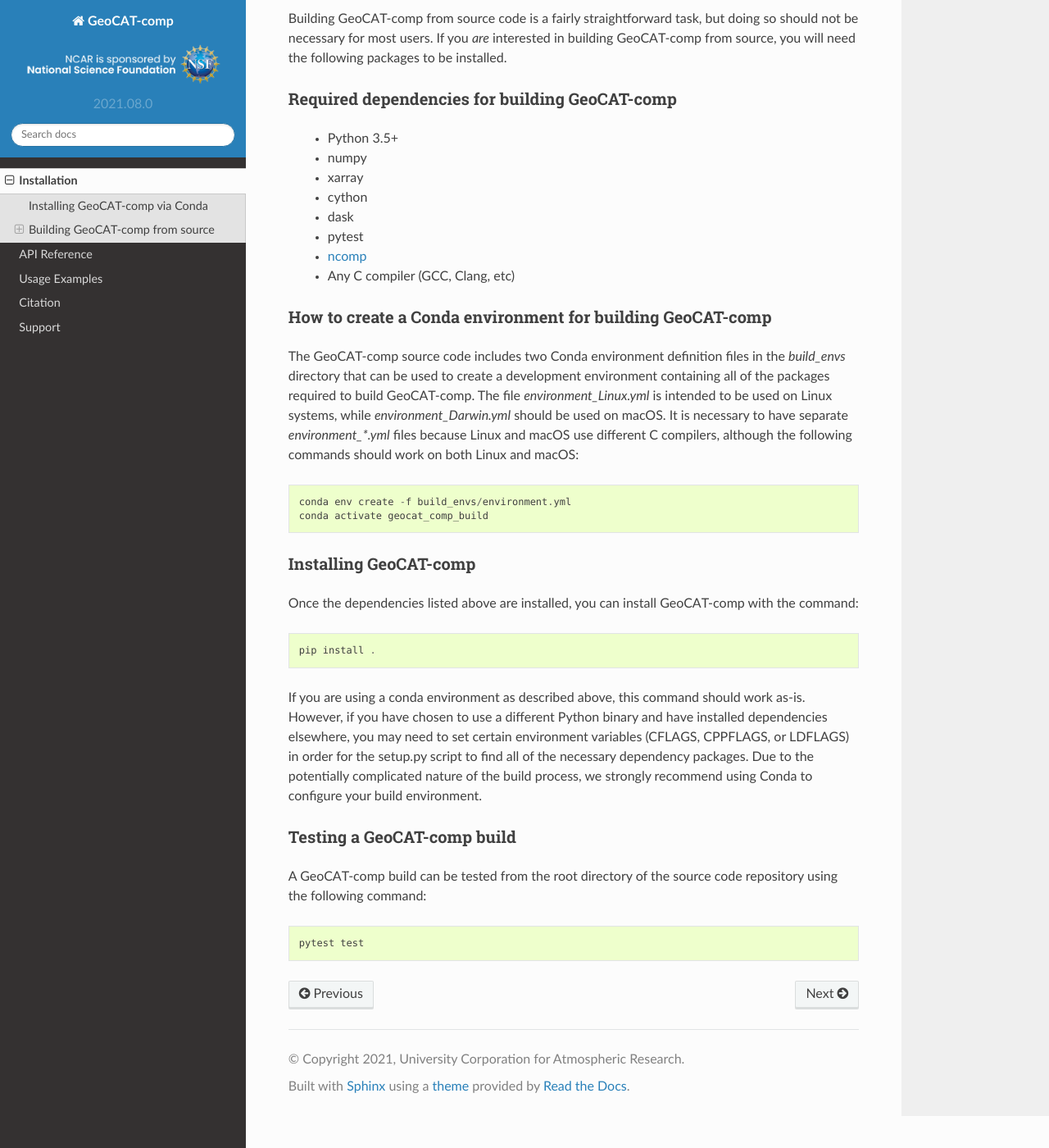
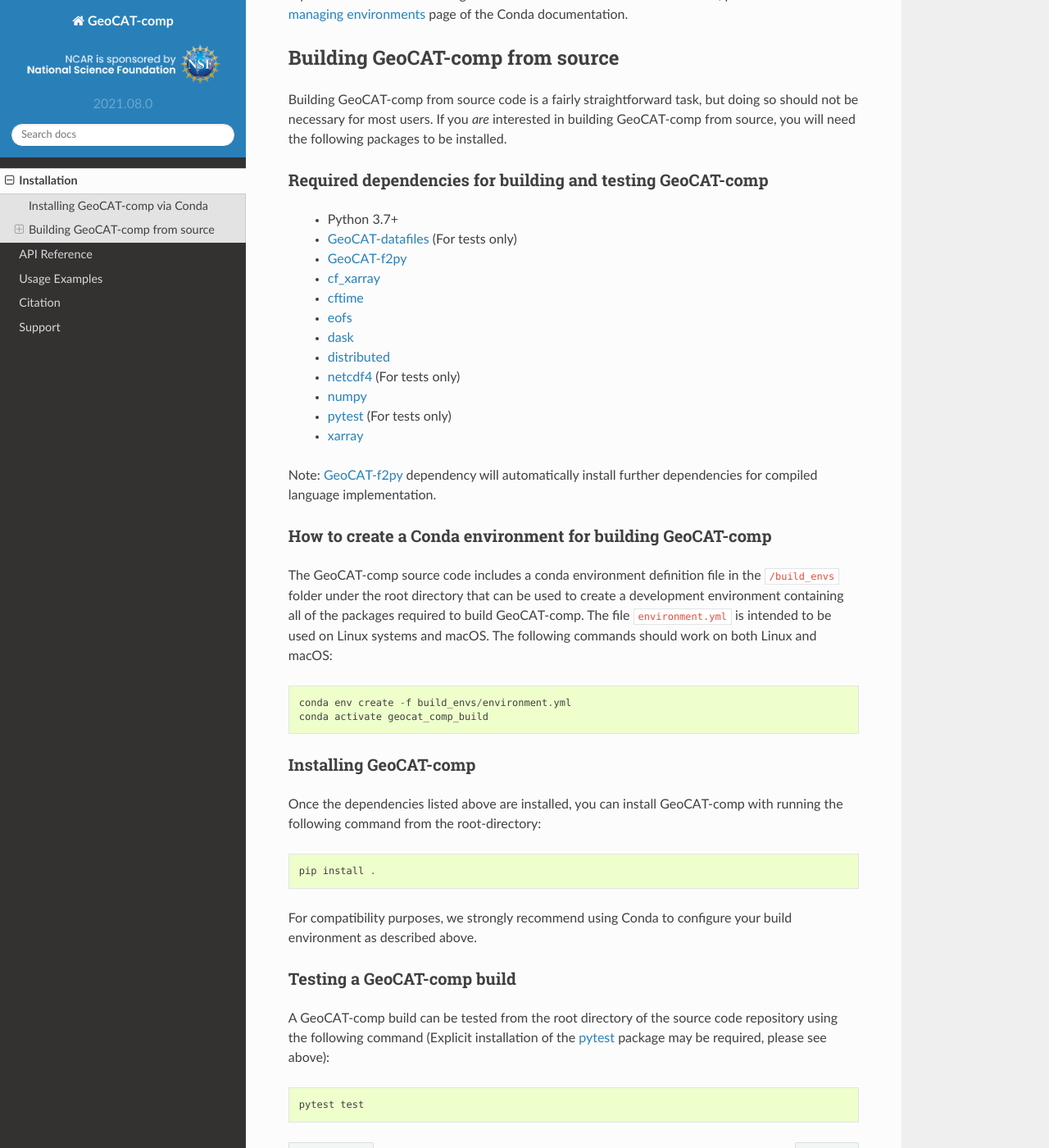
Before and after one commit to NCAR/geocat-comp, a Sphinx documentation site: the page built from docs/installation.rst, in a window 1280 px wide and 1400 px high, scrolled down 1121 px. Shown: the whole window at 82% size. Built offline with Sphinx 7.4.7 and the Read the Docs theme 2.0.0, drawn with Linux system fonts in a browser that asks for light colours; some of the changed text lies outside the part shown.

Commit message:
Updating `doc/installation.rst`
Signed-off-by: hCraker <hcraker@purdue.edu>

```diff
--- a/docs/installation.rst
+++ b/docs/installation.rst
@@ -1,5 +1,9 @@
 Installation
 ============
+
+This installation guide includes only the GeoCAT-comp installation and build instructions.
+Please refer to `GeoCAT Contributor's Guide <https://geocat.ucar.edu/pages/contributing.html>`_ for installation of
+the whole GeoCAT project.
 
 Installing GeoCAT-comp via Conda
 --------------------------------
@@ -14,29 +18,29 @@
 
     conda activate geocat
 
-Example code provided with this documentation frequently makes use of other
-software packages, such as Matplotlib, Cartopy, PyNGL, and Jupyter, which you
-may wish to install into your geocat environment.  The following `conda create`
-command can be used to create a new conda environment that includes some of
-these additional commonly used Python packages pre-installed::
+If you somewhat need to make use of other software packages, such as Matplotlib,
+Cartopy, Jupyter, etc. with GeoCAT-comp, you may wish to install into your :code:`geocat`
+environment.  The following :code:`conda create` command can be used to create a new
+:code:`conda` environment that includes some of these additional commonly used Python
+packages pre-installed::
 
-    conda create -n geocat -c conda-forge -c ncar geocat-comp pyngl matplotlib cartopy jupyter
+    conda create -n geocat -c conda-forge -c ncar geocat-comp matplotlib cartopy jupyter
 
 Alternatively, if you already created a conda environment using the first
 command (without the extra packages), you can activate and install the packages
 in an existing environment with the following commands::
 
     conda activate geocat # or whatever your environment is called
-    conda install -c conda-forge pyngl matplotlib cartopy jupyter
+    conda install -c conda-forge matplotlib cartopy jupyter
 
-Please note that the use of the conda-forge channel is essential to guarantee
+Please note that the use of the :code:`conda-forge` channel is essential to guarantee
 compatibility between dependency packages.
 
 Also, note that the Conda package manager automatically installs all `required`
-dependencies, meaning it is not necessary to explicitly install Python, NumPy,
-Xarray, or Dask when creating an envionment.  Although packages like Matplotlib
-are often used with GeoCAT-comp, they are considered `optional` dependencies and
-must be explicitly installed.
+dependencies of GeoCAT-comp, meaning it is not necessary to explicitly install
+Python, NumPy, Xarray, or Dask when creating an envionment and installing GeoCAT-comp.
+Although packages like Matplotlib are often used with GeoCAT-comp, they are considered
+`optional` dependencies and must be explicitly installed.
 
 If you are interested in learning more about how Conda environments work, please
 visit the `managing environments <https://docs.conda.io/projects/conda/en/latest/user-guide/tasks/manage-environments.html>`_
@@ -51,29 +55,34 @@
 building GeoCAT-comp from source, you will need the following packages to be
 installed.
 
-Required dependencies for building GeoCAT-comp
-^^^^^^^^^^^^^^^^^^^^^^^^^^^^^^^^^^^^^^^^^^^^^^
+Required dependencies for building and testing GeoCAT-comp
+^^^^^^^^^^^^^^^^^^^^^^^^^^^^^^^^^^^^^^^^^^^^^^^^^^^^^^^^^^
 
-    - Python 3.5+
-    - numpy
-    - xarray
-    - cython
-    - dask
-    - pytest
-    - `ncomp <http://github.com/NCAR/ncomp/>`_
-    - Any C compiler (GCC, Clang, etc)
+    - Python 3.7+
+    - `GeoCAT-datafiles <https://github.com/NCAR/geocat-datafiles>`_  (For tests only)
+    - `GeoCAT-f2py <https://github.com/NCAR/geocat-f2py>`_
+    - `cf_xarray <https://cf-xarray.readthedocs.io/en/latest/>`_
+    - `cftime <https://unidata.github.io/cftime/>`_
+    - `eofs <https://ajdawson.github.io/eofs/latest/index.html>`_
+    - `dask <https://dask.org/>`_
+    - `distributed <https://distributed.readthedocs.io/en/latest/>`_
+    - `netcdf4 <https://unidata.github.io/netcdf4-python/>`_  (For tests only)
+    - `numpy <https://numpy.org/doc/stable/>`_
+    - `pytest <https://docs.pytest.org/en/stable/>`_  (For tests only)
+    - `xarray <http://xarray.pydata.org/en/stable/>`_
+
+Note: `GeoCAT-f2py <https://github.com/NCAR/geocat-f2py>`_ dependency will automatically
+install further dependencies for compiled language implementation.
 
 
 How to create a Conda environment for building GeoCAT-comp
 ^^^^^^^^^^^^^^^^^^^^^^^^^^^^^^^^^^^^^^^^^^^^^^^^^^^^^^^^^^
 
-The GeoCAT-comp source code includes two Conda environment definition files in
-the `build_envs` directory that can be used to create a development environment
-containing all of the packages required to build GeoCAT-comp.  The file
-`environment_Linux.yml` is intended to be used on Linux systems, while
-`environment_Darwin.yml` should be used on macOS.  It is necessary to have
-separate `environment_*.yml` files because Linux and macOS use different C
-compilers, although the following commands should work on both Linux and macOS::
+The GeoCAT-comp source code includes a conda environment definition file in
+the :code:`/build_envs` folder under the root directory that can be used to create a
+development environment containing all of the packages required to build GeoCAT-comp.
+The file :code:`environment.yml` is intended to be used on Linux systems and macOS.
+The following commands should work on both Linux and macOS::
 
     conda env create -f build_envs/environment.yml
     conda activate geocat_comp_build
@@ -83,23 +92,20 @@
 ^^^^^^^^^^^^^^^^^^^^^^
 
 Once the dependencies listed above are installed, you can install GeoCAT-comp
-with the command::
+with running the following command from the root-directory::
 
     pip install .
 
-If you are using a conda environment as described above, this command should
-work as-is.  However, if you have chosen to use a different Python binary and
-have installed dependencies elsewhere, you may need to set certain environment
-variables (CFLAGS, CPPFLAGS, or LDFLAGS) in order for the setup.py script to
-find all of the necessary dependency packages.  Due to the potentially
-complicated nature of the build process, we strongly recommend using Conda to
-configure your build environment.
+For compatibility purposes, we strongly recommend using Conda to
+configure your build environment as described above.
 
 
 Testing a GeoCAT-comp build
 ^^^^^^^^^^^^^^^^^^^^^^^^^^^
 
 A GeoCAT-comp build can be tested from the root directory of the source code
-repository using the following command::
+repository using the following command (Explicit installation of the
+`pytest <https://docs.pytest.org/en/stable/>`_ package may be required, please
+see above)::
 
     pytest test
```
Also changed, not shown: INSTALLATION.md (+4 -4 lines).
